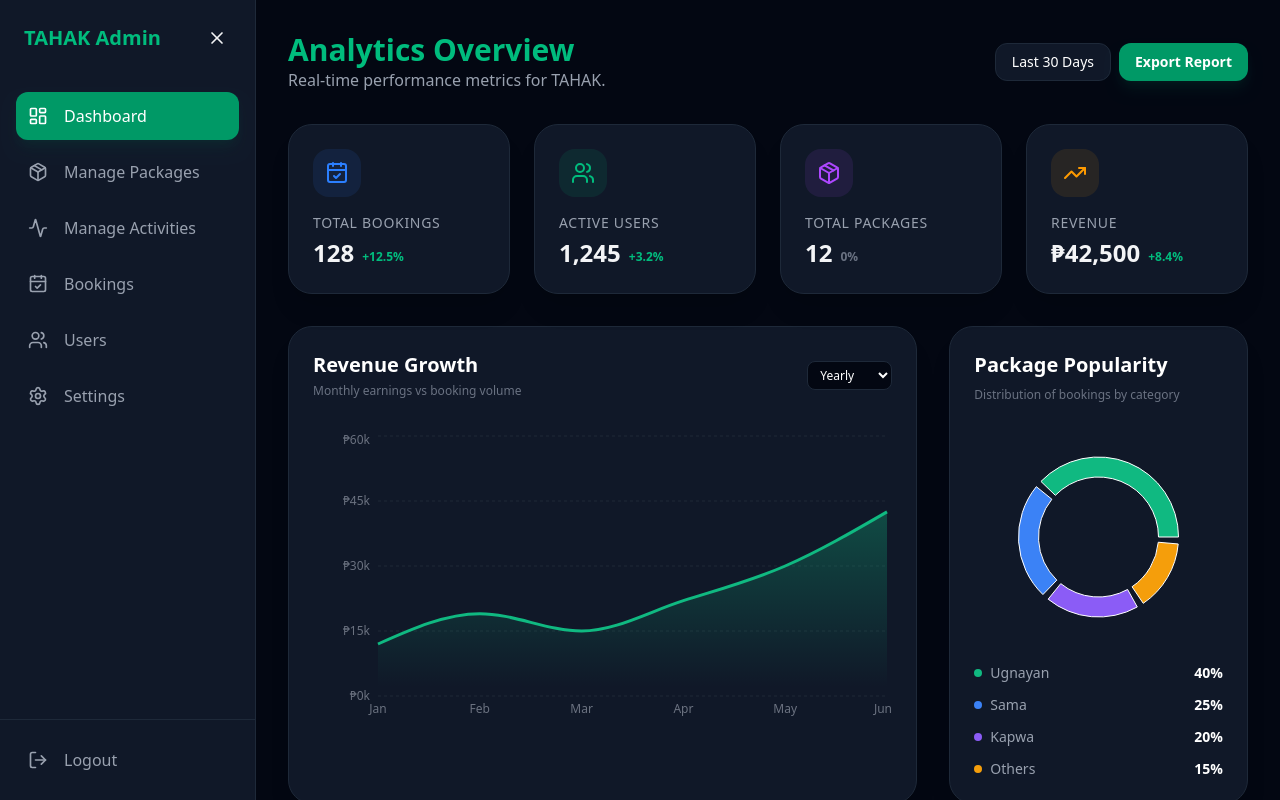
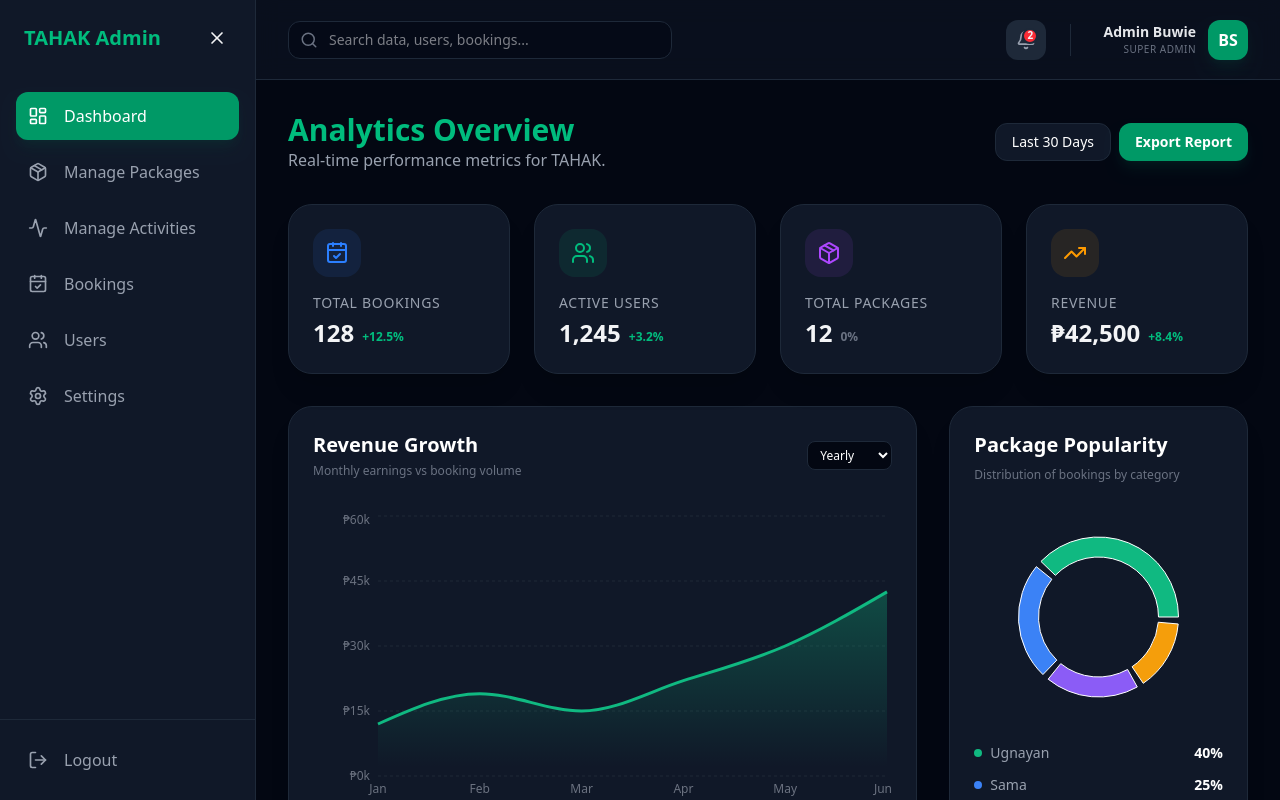
Before and after one commit to BuwieSit/tahakver2, a React (Vite) app: page /admin in a window 1280 px wide. Shown: the top 800 px of the page. Built offline with nearby package versions, Linux system fonts and the light colour scheme.

Commit message:
feat: add notification system for admin dashboard

```diff
--- a/src/layouts/AdminLayout.jsx
+++ b/src/layouts/AdminLayout.jsx
@@ -1,4 +1,4 @@
-import React from 'react';
+import React, { useState, useEffect, useRef } from 'react';
 import { Link, useLocation, useNavigate, Outlet } from 'react-router-dom';
 import {
   LayoutDashboard,
@@ -9,14 +9,44 @@ import {
   Settings,
   LogOut,
   Menu,
-  X
+  X,
+  Bell,
+  Search,
+  User,
+  CheckCircle2,
+  AlertCircle,
+  Info
 } from 'lucide-react';
-import { useState } from 'react';
 
 const AdminLayout = () => {
   const [isSidebarOpen, setIsSidebarOpen] = useState(true);
+  const [showNotifications, setShowNotifications] = useState(false);
+  const [notifications, setNotifications] = useState([
+    { id: 1, title: 'New Booking', message: 'Juan Dela Cruz booked Ugnayan Experience', time: '2 mins ago', type: 'success', read: false },
+    { id: 2, title: 'New User', message: 'Maria Clara registered an account', time: '1 hour ago', type: 'info', read: false },
+    { id: 3, title: 'System Update', message: 'Server maintenance scheduled for midnight', time: '3 hours ago', type: 'warning', read: true },
+  ]);
+
+  const notificationRef = useRef(null);
   const location = useLocation();
   const navigate = useNavigate();
+
+  const unreadCount = notifications.filter(n => !n.read).length;
+
+  // Close notifications when clicking outside
+  useEffect(() => {
+    const handleClickOutside = (event) => {
+      if (notificationRef.current && !notificationRef.current.contains(event.target)) {
+        setShowNotifications(false);
+      }
+    };
+    document.addEventListener('mousedown', handleClickOutside);
+    return () => document.removeEventListener('mousedown', handleClickOutside);
+  }, []);
+
+  const markAllAsRead = () => {
+    setNotifications(notifications.map(n => ({ ...n, read: true })));
+  };
 
   const menuItems = [
     { icon: <LayoutDashboard size={20} />, label: 'Dashboard', path: '/admin' },
@@ -28,7 +58,6 @@ const AdminLayout = () => {
   ];
 
   const handleLogout = () => {
-    // In a real app, clear auth state here
     navigate('/access');
   };
 
@@ -78,12 +107,92 @@ const AdminLayout = () => {
         </div>
       </aside>
 
-      {/* Main Content */}
-      <main className={`${isSidebarOpen ? 'ml-64' : 'ml-20'} flex-1 transition-all duration-300`}>
-        <div className="p-8">
+      {/* Main Content Area */}
+      <div className={`${isSidebarOpen ? 'ml-64' : 'ml-20'} flex-1 flex flex-col transition-all duration-300`}>
+        {/* Top Header */}
+        <header className="h-20 bg-gray-900/50 backdrop-blur-md border-b border-gray-800 px-8 flex items-center justify-between sticky top-0 z-40">
+          <div className="relative w-96 hidden md:block">
+            <Search className="absolute left-3 top-1/2 -translate-y-1/2 text-gray-500" size={18} />
+            <input
+              type="text"
+              placeholder="Search data, users, bookings..."
+              className="w-full bg-gray-950/50 border border-gray-800 rounded-xl py-2 pl-10 pr-4 focus:outline-none focus:border-emerald-500/50 transition-all text-sm"
+            />
+          </div>
+
+          <div className="flex items-center gap-4">
+            {/* Notifications */}
+            <div className="relative" ref={notificationRef}>
+              <button
+                onClick={() => setShowNotifications(!showNotifications)}
+                className="p-2.5 bg-gray-800 hover:bg-gray-700 rounded-xl transition-all relative group"
+              >
+                <Bell size={20} className="text-gray-400 group-hover:text-white" />
+                {unreadCount > 0 && (
+                  <span className="absolute top-2 right-2 w-4 h-4 bg-red-500 text-[10px] font-bold flex items-center justify-center rounded-full border-2 border-gray-800">
+                    {unreadCount}
+                  </span>
+                )}
+              </button>
+
+              {/* Notification Dropdown */}
+              {showNotifications && (
+                <div className="absolute right-0 mt-4 w-80 bg-gray-900 border border-gray-800 rounded-2xl shadow-2xl overflow-hidden animate__animated animate__fadeIn">
+                  <div className="p-4 border-b border-gray-800 flex justify-between items-center">
+                    <h3 className="font-bold">Notifications</h3>
+                    <button onClick={markAllAsRead} className="text-xs text-emerald-500 hover:underline">Mark all as read</button>
+                  </div>
+                  <div className="max-h-[400px] overflow-y-auto">
+                    {notifications.length > 0 ? (
+                      notifications.map(n => (
+                        <div key={n.id} className={`p-4 border-b border-gray-800/50 hover:bg-gray-800/30 transition-colors cursor-pointer ${!n.read ? 'bg-emerald-500/5' : ''}`}>
+                          <div className="flex gap-3">
+                            <div className={`mt-1 w-8 h-8 rounded-full flex items-center justify-center shrink-0 ${
+                              n.type === 'success' ? 'bg-emerald-500/10 text-emerald-500' :
+                              n.type === 'warning' ? 'bg-amber-500/10 text-amber-500' : 'bg-blue-500/10 text-blue-500'
+                            }`}>
+                              {n.type === 'success' ? <CheckCircle2 size={16} /> :
+                               n.type === 'warning' ? <AlertCircle size={16} /> : <Info size={16} />}
+                            </div>
+                            <div>
+                              <p className="text-sm font-bold text-gray-200">{n.title}</p>
+                              <p className="text-xs text-gray-500 mt-0.5 leading-relaxed">{n.message}</p>
+                              <p className="text-[10px] text-gray-600 mt-2 font-medium">{n.time}</p>
+                            </div>
+                          </div>
+                        </div>
+                      ))
+                    ) : (
+                      <div className="p-8 text-center text-gray-500 text-sm">No new notifications</div>
+                    )}
+                  </div>
+                  <button className="w-full p-3 text-xs text-gray-400 hover:text-white hover:bg-gray-800 transition-all font-medium border-t border-gray-800">
+                    See All Notifications
+                  </button>
+                </div>
+              )}
+            </div>
+
+            <div className="h-8 w-px bg-gray-800 mx-2" />
+
+            {/* Profile */}
+            <div className="flex items-center gap-3 pl-2 group cursor-pointer">
+              <div className="text-right hidden sm:block">
+                <p className="text-sm font-bold text-gray-200 group-hover:text-emerald-500 transition-colors">Admin Buwie</p>
+                <p className="text-[10px] text-gray-500 font-medium uppercase tracking-wider">Super Admin</p>
+              </div>
+              <div className="w-10 h-10 rounded-xl bg-emerald-600 flex items-center justify-center font-bold text-white shadow-lg shadow-emerald-900/20">
+                BS
+              </div>
+            </div>
+          </div>
+        </header>
+
+        {/* Main Content */}
+        <main className="p-8">
           <Outlet />
-        </div>
-      </main>
+        </main>
+      </div>
     </div>
   );
 };
```
